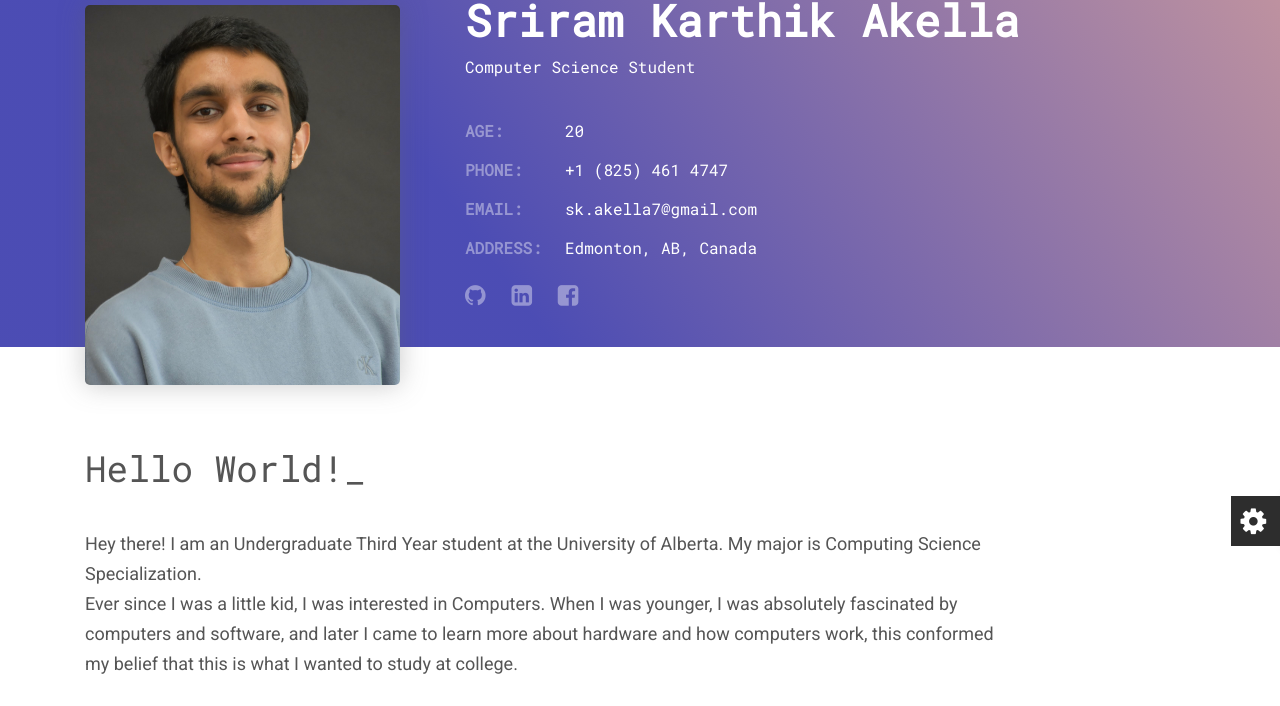
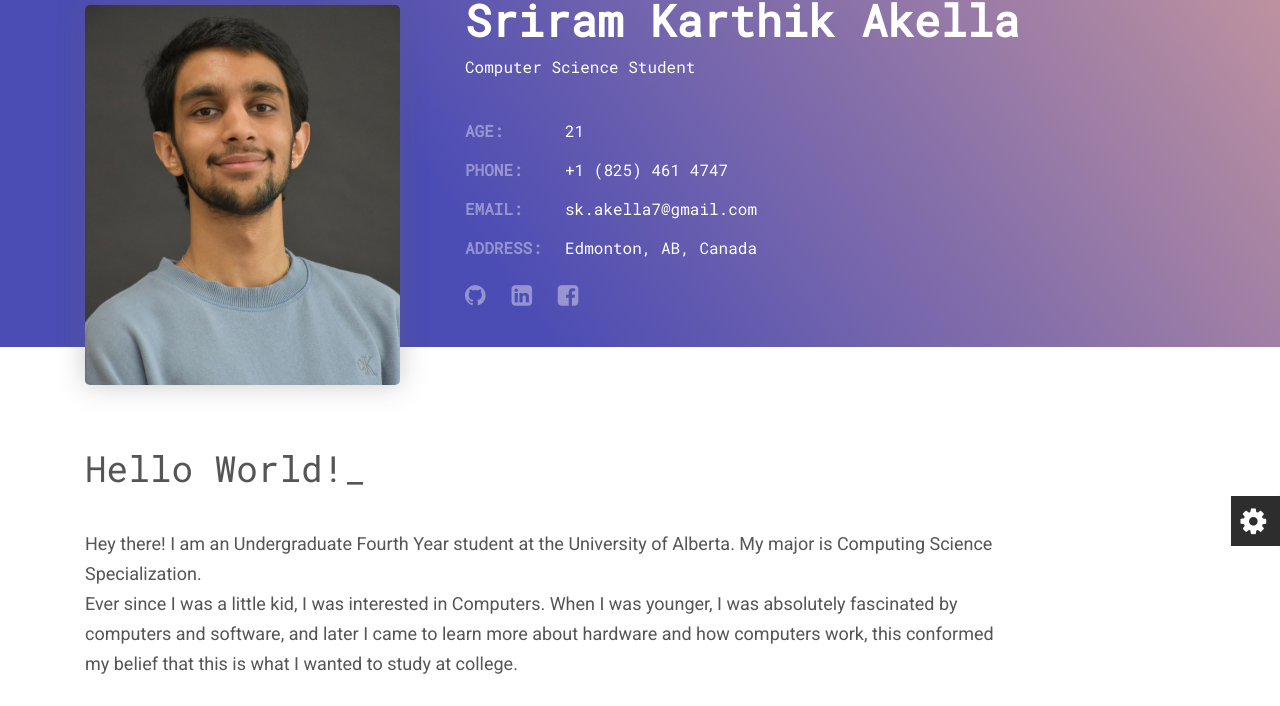
Before and after one commit to skarthik7/skarthik7.github.io, a website: page index.html in a window 1280 px wide. Shown: the part 135-841 px from the top of the page. Drawn offline with Linux system fonts and the light colour scheme.

Commit message:
Update index.html

```diff
--- a/index.html
+++ b/index.html
@@ -82,7 +82,7 @@
           <div class="personal-profile__contacts">
             <dl class="contact-list contact-list__opacity-titles">
               <dt>Age:</dt>
-              <dd>20</dd>
+              <dd>21</dd>
               <dt>Phone:</dt>
               <dd><a href="tel:8254614747">+1 (825) 461 4747</a></dd>
               <dt>Email:</dt>
@@ -108,7 +108,7 @@
       <div class="col-md-10">
         <h2 id="hello_header" class="section__title">Hello World!_</h2>
         <p class="section__description">
-          Hey there! I am an Undergraduate Third Year student at the University of Alberta. My major is Computing Science Specialization.
+          Hey there! I am an Undergraduate Fourth Year student at the University of Alberta. My major is Computing Science Specialization.
           <br>Ever since I was a little kid, I was interested in Computers. When I was younger, I was absolutely fascinated by computers and software, and later I came to learn more about hardware and how computers work, this conformed my belief that this is what I wanted to study at college.
           <p>I am currently enrolled in the Science Internship Program (co-op) at my university, which allows me to work full-time for 4, 8, 12 or 16 months. My role in the team I currently work at is to automate networking operations. My main interest lies in the field of Software Development and I am looking forward to getting this experience in my next co-op term.  I believe that I have the ability to effectively self-manage during independent projects, as well as collaborate as part of a productive team.
           <p>Outside of my professional pursuits, I have a passion for problem-solving, and you'll often find me immersed in the world of competitive programming on LeetCode. It's not just a hobby; it's a delightful challenge that I embrace with enthusiasm. Explore my LeetCode profile <a href="https://leetcode.com/skarthik7/" target="_blank">here </a>to see some of my latest activity.</p>
```
